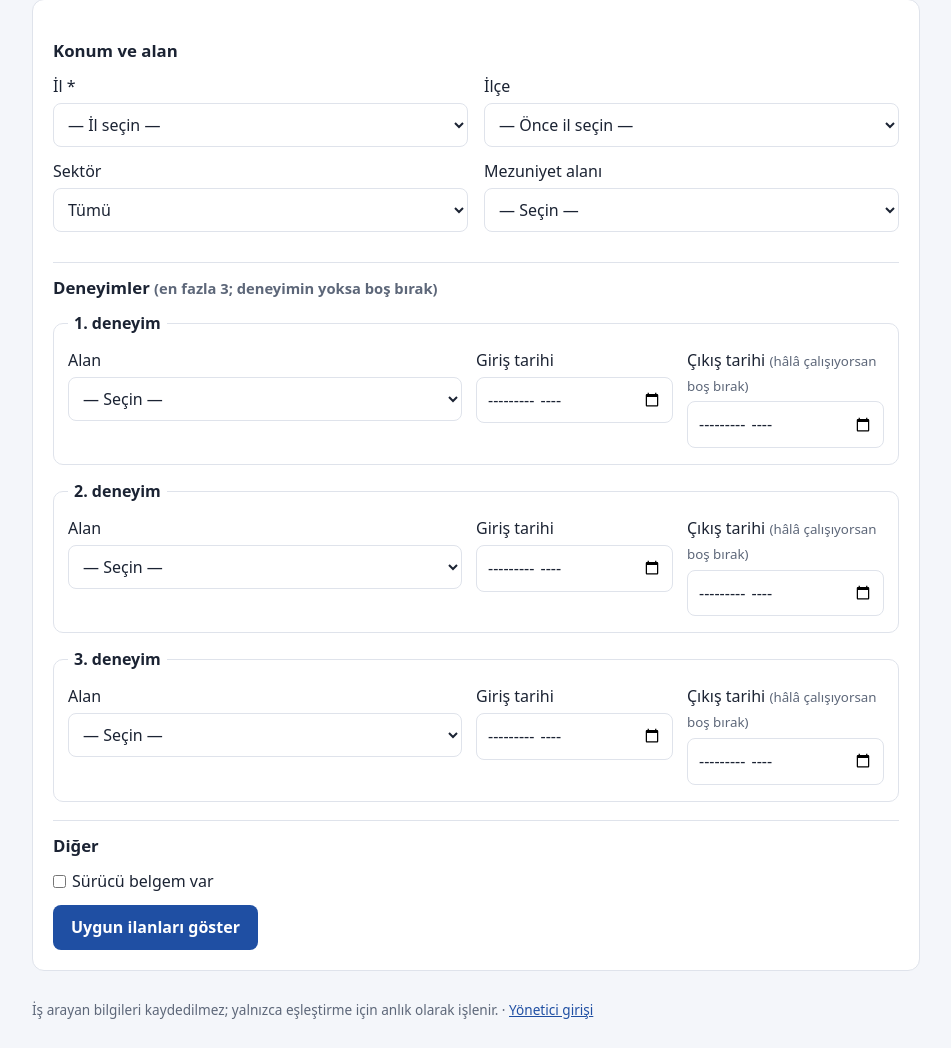
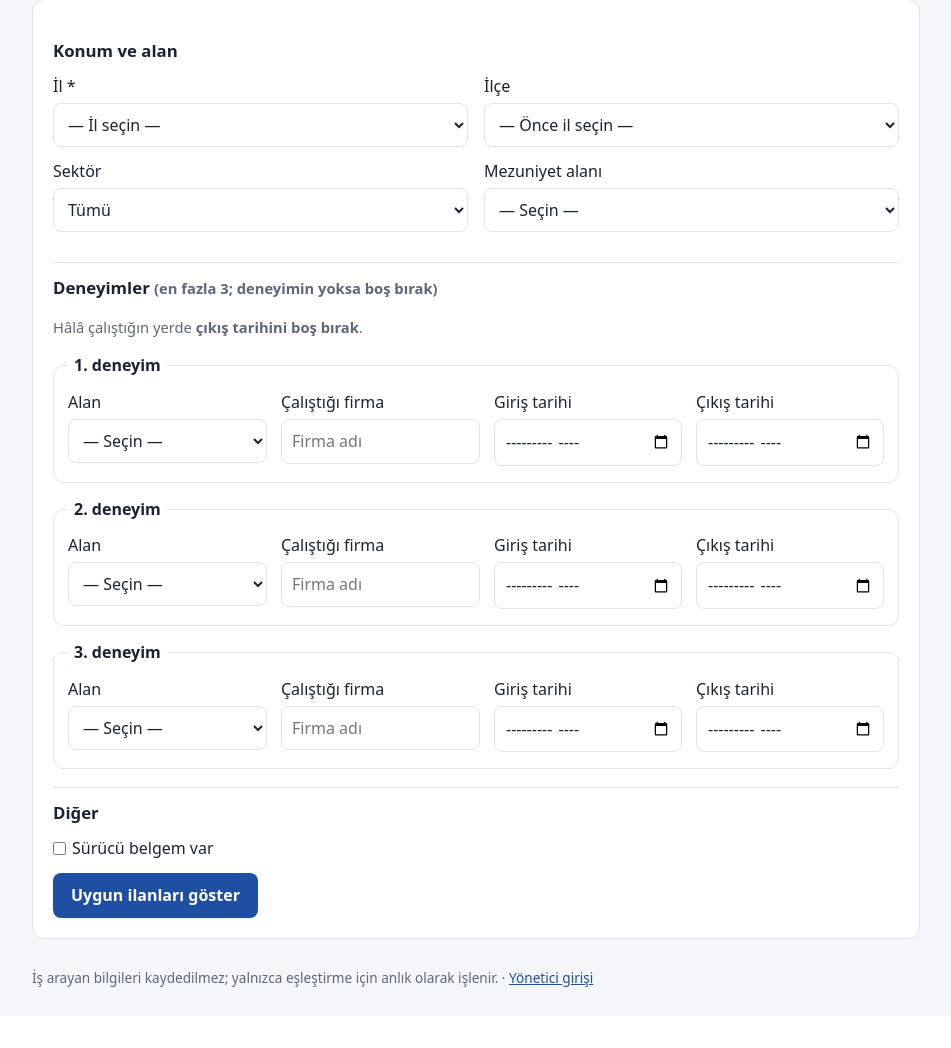
Before and after one commit to umutkaramann61/cv-eslestirme, a Flask app: page /is-ara in a window 1280 px wide. Shown: the part 150-1198 px from the top of the page, without its empty margins (164-1115 px from the left). After the commit the page ends 1137 px from the top, so only its background shows below. Run offline with Flask 3, Linux system fonts and the light colour scheme; some libraries are stand-ins or nearby versions.

Commit message:
Deneyimlere çalışılan firma adı eklendi
Her deneyimde firma adı girilir; sonuç sayfasında deneyimler firma ve
süreleriyle listelenir.

Co-Authored-By: Claude Opus 5.5 <noreply@anthropic.com>

```diff
--- a/matcher.py
+++ b/matcher.py
@@ -56,8 +56,10 @@ def parse_seeker(form):
             hatalar.append(f"{i}. deneyimde çıkış tarihi girişten önce olamaz.")
             continue
         markalar = form.getlist(f"d{i}_marka") if hasattr(form, "getlist") else form.get(f"d{i}_marka", [])
-        s["deneyimler"].append({"alan": alan, "giris": giris, "cikis": cikis,
-                                "ay": _months(giris, cikis), "markalar": list(markalar)})
+        s["deneyimler"].append({"alan": alan, "firma": form.get(f"d{i}_firma", "").strip(),
+                                "giris": giris, "cikis": cikis,
+                                "ay": _months(giris, cikis), "sure": _yil_metni(_months(giris, cikis)),
+                                "markalar": list(markalar)})
     return s, hatalar
 
 
--- a/static/style.css
+++ b/static/style.css
@@ -115,3 +115,7 @@ fieldset legend { font-weight: 600; padding: 0 6px; }
 .detay dt { color: var(--soluk); } .detay dd { margin: 0; }
 .orta-metin { text-align: center; }
 @media (max-width: 640px) { .secim, .uclu { grid-template-columns: 1fr; } .detay { grid-template-columns: 1fr; } .detay dd { margin-bottom: 6px; } }
+.dortlu { display: grid; grid-template-columns: 1.4fr 1.4fr 1fr 1fr; gap: 0 14px; }
+.deneyim-ozet ul { margin: 6px 0 0; padding-left: 20px; } .deneyim-ozet li { margin: 3px 0; }
+@media (max-width: 760px) { .dortlu { grid-template-columns: 1fr 1fr; } }
+@media (max-width: 480px) { .dortlu { grid-template-columns: 1fr; } }
--- a/templates/is_ara.html
+++ b/templates/is_ara.html
@@ -25,18 +25,20 @@
   </div>
 
   <h2>Deneyimler <small class="soluk">(en fazla {{ S.MAKS_DENEYIM }}; deneyimin yoksa boş bırak)</small></h2>
+  <p class="soluk">Hâlâ çalıştığın yerde <b>çıkış tarihini boş bırak</b>.</p>
   {% for i in range(1, S.MAKS_DENEYIM + 1) %}
   <fieldset class="deneyim" data-no="{{ i }}">
     <legend>{{ i }}. deneyim</legend>
-    <div class="uclu">
+    <div class="dortlu">
       <label>Alan
         <select name="d{{ i }}_alan" class="d-alan">
           <option value="">— Seçin —</option>
           {% for x in S.UZMANLIK_ALANLARI %}<option {% if form.get('d%d_alan' % i) == x %}selected{% endif %}>{{ x }}</option>{% endfor %}
         </select>
       </label>
+      <label>Çalıştığı firma<input name="d{{ i }}_firma" value="{{ form.get('d%d_firma' % i, '') }}" placeholder="Firma adı"></label>
       <label>Giriş tarihi<input type="month" name="d{{ i }}_giris" value="{{ form.get('d%d_giris' % i, '') }}"></label>
-      <label>Çıkış tarihi <small>(hâlâ çalışıyorsan boş bırak)</small><input type="month" name="d{{ i }}_cikis" value="{{ form.get('d%d_cikis' % i, '') }}"></label>
+      <label>Çıkış tarihi<input type="month" name="d{{ i }}_cikis" value="{{ form.get('d%d_cikis' % i, '') }}"></label>
     </div>
     <div class="markalar" hidden>
       <span>Robot markası:</span>
```
Also changed, not shown: templates/sonuc.html (+12 -0 lines).
